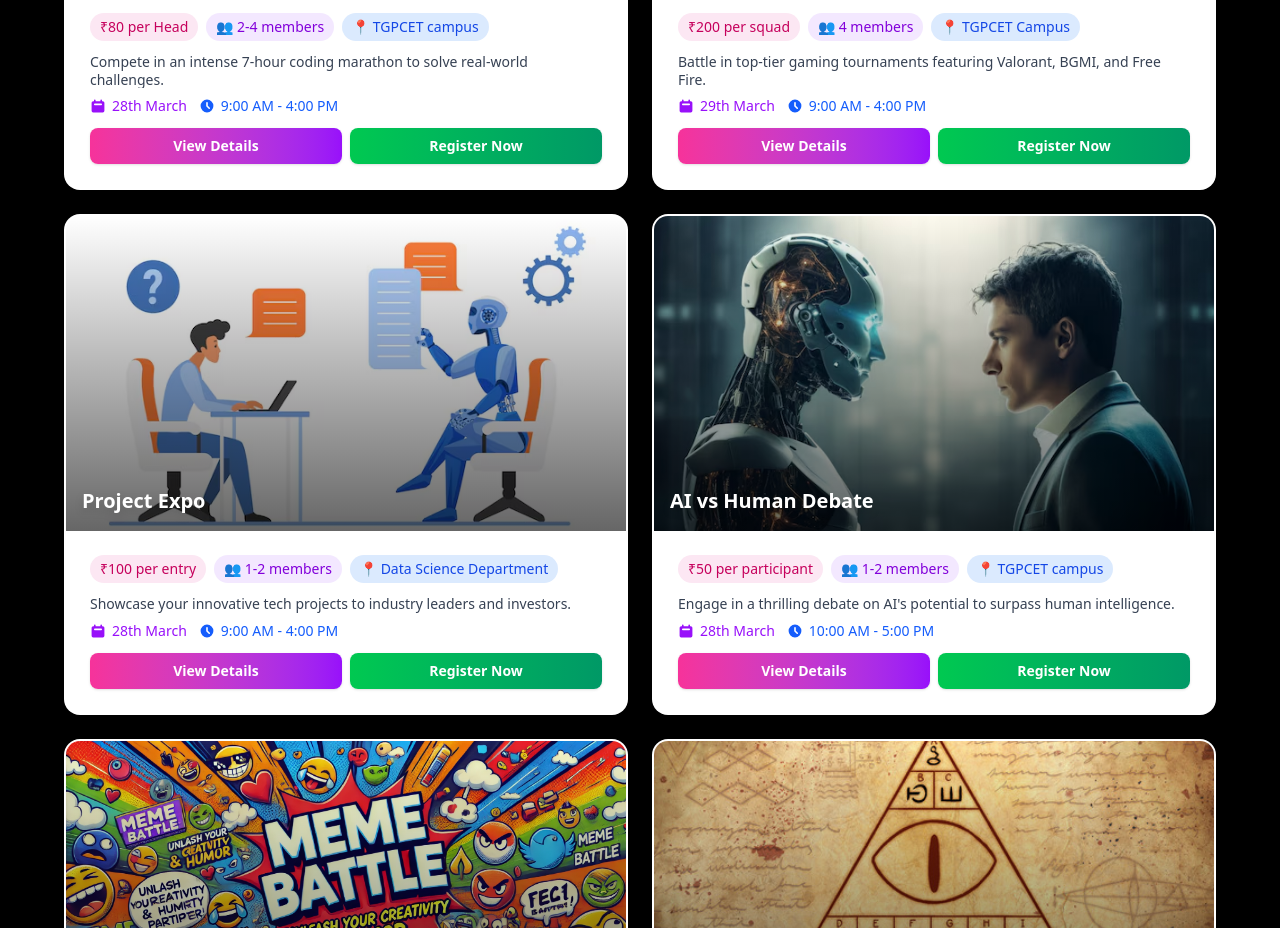
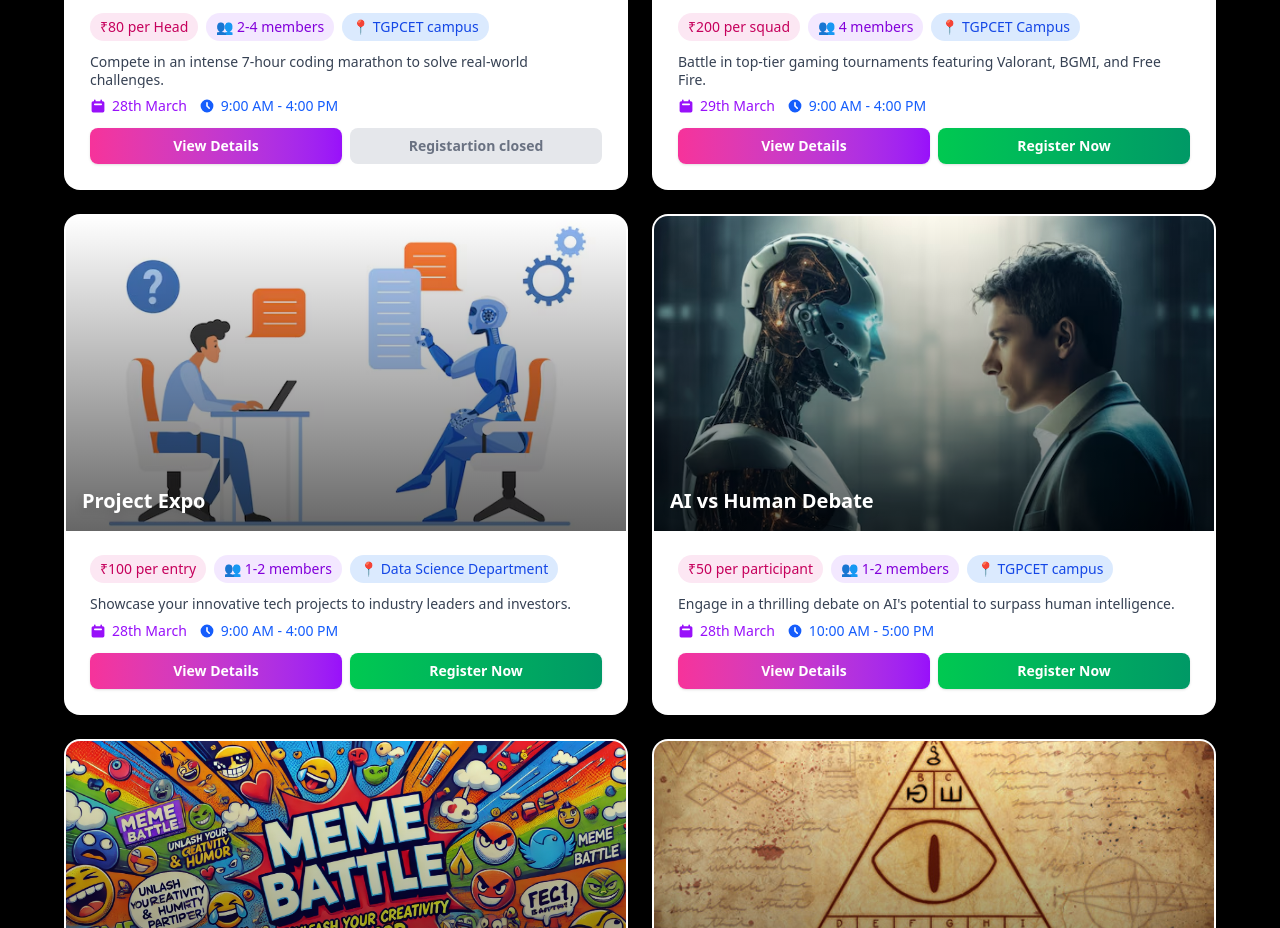
Before and after one commit to chhagan123/Hack_ON, a React (Vite) app in the folder Hack_frontend/vite-project/: page / in a window 1280 px wide. Shown: the part 1100-2028 px from the top of the page. Built offline with nearby package versions, Linux system fonts and the light colour scheme.

Commit message:
registsrtion closed

```diff
--- a/Hack_frontend/vite-project/src/components/Upcoming.jsx
+++ b/Hack_frontend/vite-project/src/components/Upcoming.jsx
@@ -12,7 +12,7 @@ const events = [ {
   venue: "TGPCET campus",
   date: "28th March",
   time: "9:00 AM - 4:00 PM",
-  registerLink:"https://forms.gle/Aubvq4mS49vUcuE88"
+  // registerLink:"https://forms.gle/Aubvq4mS49vUcuE88"
 },
 {
   id: 2,
@@ -173,7 +173,7 @@ const Upcoming = () => {
                     disabled
                     className="flex-1 bg-gray-200 text-gray-500 px-3 py-2 rounded-lg cursor-not-allowed text-sm font-semibold"
                   >
-                    Coming Soon
+                   Registartion closed
                   </button>
                 )}
               </div>
```
